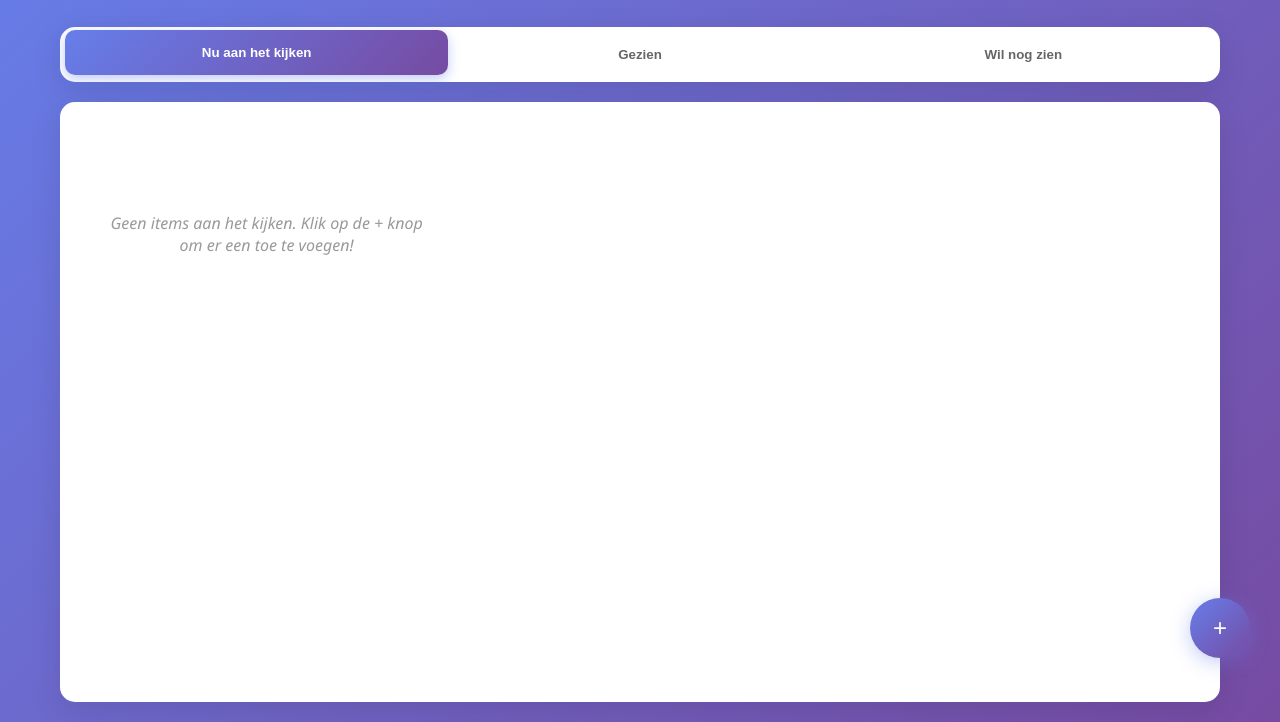
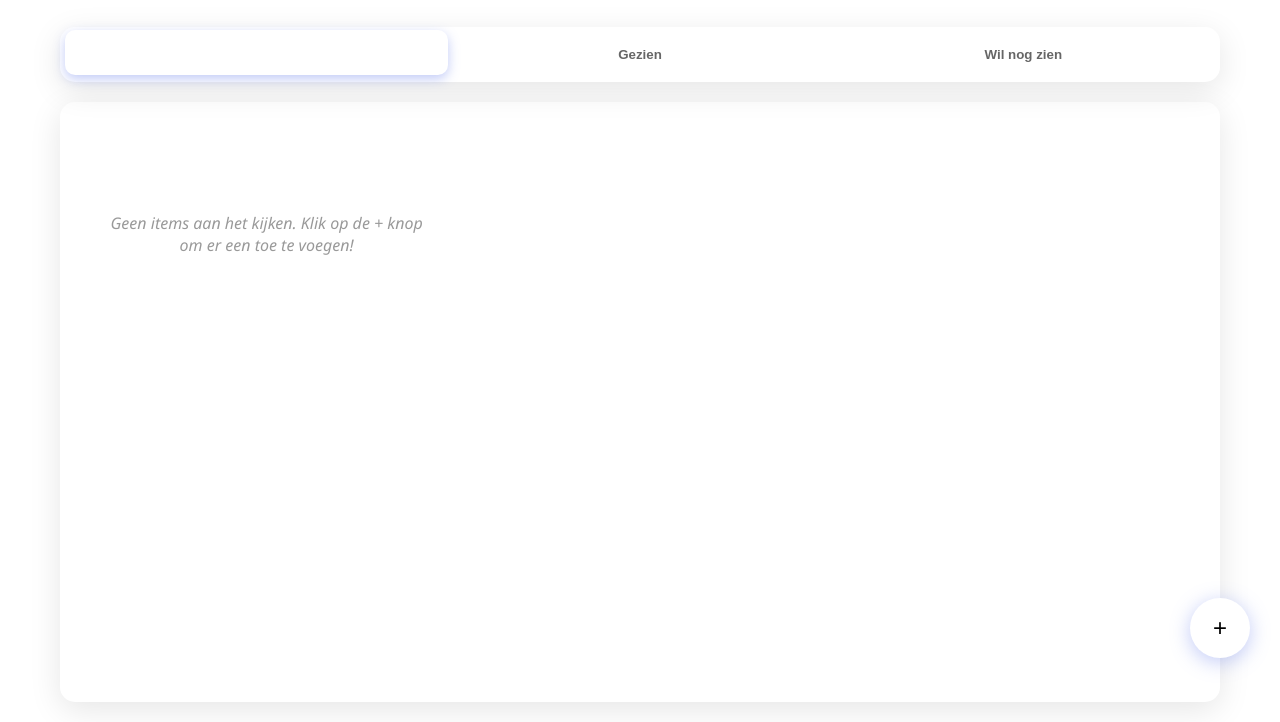
Before and after one commit to koenracer/watchlisttest2, a plain HTML site: page index.html in a window 1280 px wide. Shown: the part 112-834 px from the top of the page. Drawn offline with Linux system fonts and the light colour scheme.

Commit message:
Update index.html

```diff
--- a/index.html
+++ b/index.html
@@ -13,7 +13,7 @@
 
         body {
             font-family: 'Segoe UI', Tahoma, Geneva, Verdana, sans-serif;
-            background: linear-gradient(135deg, #667eea 0%, #764ba2 100%);
+            background: 000000;
             min-height: 100vh;
             color: #333;
         }
@@ -44,7 +44,7 @@
 
         .tabs {
             display: flex;
-            background: white;
+            background: 424242;
             border-radius: 15px;
             padding: 5px;
             margin-bottom: 20px;
@@ -65,14 +65,14 @@
         }
 
         .tab.active {
-            background: linear-gradient(135deg, #667eea 0%, #764ba2 100%);
+            background: 000000;
             color: white;
             transform: translateY(-2px);
             box-shadow: 0 4px 12px rgba(102, 126, 234, 0.4);
         }
 
         .content {
-            background: white;
+            background: 424242;
             border-radius: 15px;
             padding: 30px;
             box-shadow: 0 8px 32px rgba(0,0,0,0.1);
@@ -99,9 +99,9 @@
             width: 60px;
             height: 60px;
             border-radius: 50%;
-            background: linear-gradient(135deg, #667eea 0%, #764ba2 100%);
+            background: white;
             border: none;
-            color: white;
+            color: black;
             font-size: 24px;
             cursor: pointer;
             box-shadow: 0 4px 20px rgba(102, 126, 234, 0.4);
```
